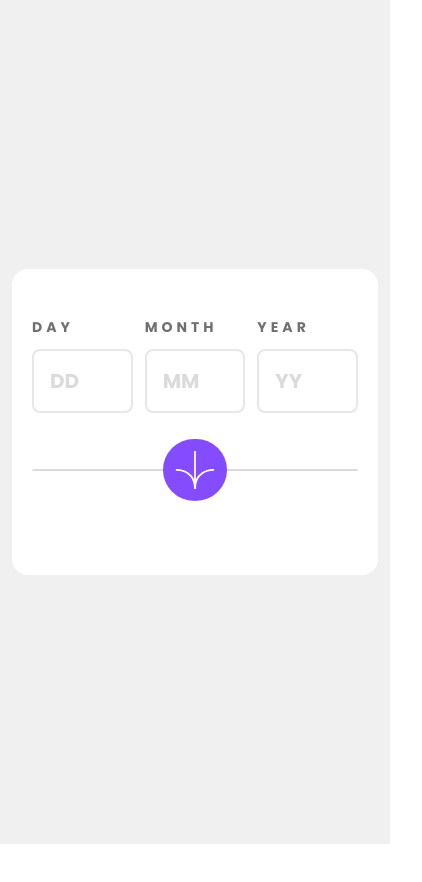
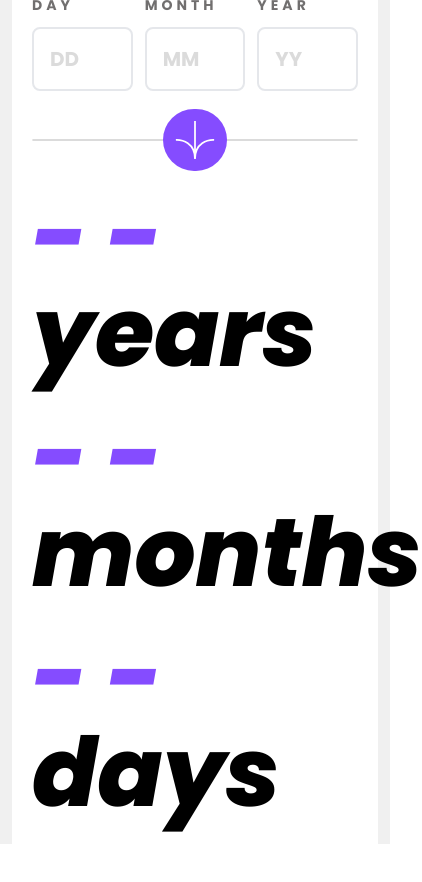
Before and after one commit to sam4web/age-calculator-app, a React (Vite) app: page / in a window 390 px wide. Shown: the top 882 px of the page, 422 px wide, since content can reach past the window. Before the commit the page ends 844 px from the top, so only its background shows below. Built offline with nearby package versions, Linux system fonts and the light colour scheme.

Commit message:
changed states for input, data & errors data displayed on bottom

```diff
--- a/src/App.jsx
+++ b/src/App.jsx
@@ -2,15 +2,21 @@ import { useEffect, useState } from 'react';
 import { InputField, LineBreak } from './components';
 
 const App = () => {
-  const [data, setData] = useState({
-    day: 0,
-    month: 0,
-    year: 0,
-  });
+  const [input, setInput] = useState(null);
+  const [data, setData] = useState(null);
+  const [errors, setErrors] = useState(null);
 
   useEffect(() => {
+    console.log(input);
+  }, [input]);
+
+  const checkErrors = () => {};
+
+  const calculateAge = () => {
+    checkErrors();
     console.log(data);
-  }, [data]);
+    console.log(errors);
+  };
 
   return (
     <>
@@ -20,34 +26,50 @@ const App = () => {
             <InputField
               label={'day'}
               placeholder={'DD'}
-              value={data.day}
+              value={input?.day}
+              error={errors?.day}
               changeValue={(value) =>
-                setData((prevData) => ({ ...prevData, day: value }))
+                setInput((prevInput) => ({ ...prevInput, day: value }))
               }
             />
             <InputField
               label={'month'}
               placeholder={'MM'}
-              value={data.month}
+              value={input?.month}
+              error={errors?.day}
               changeValue={(value) =>
-                setData((prevData) => ({ ...prevData, month: value }))
+                setInput((prevInput) => ({ ...prevInput, month: value }))
               }
             />
             <InputField
               label={'year'}
               placeholder={'YY'}
-              value={data.year}
+              value={input?.year}
+              error={errors?.day}
               changeValue={(value) =>
-                setData((prevData) => ({ ...prevData, year: value }))
+                setInput((prevInput) => ({ ...prevInput, year: value }))
               }
             />
           </div>
           {/* /input-container */}
 
-          <LineBreak />
+          <LineBreak calculateAge={calculateAge} />
 
-          <section></section>
-          {/* /data */}
+          <section>
+            <h3 className='font-extrabold text-8xl italic mb-7'>
+              <span className='text-purple'>{data ? data.year : '- -'}</span>{' '}
+              years
+            </h3>
+            <h3 className='font-extrabold text-8xl italic mb-7'>
+              <span className='text-purple'>{data ? data.month : '- -'}</span>{' '}
+              months
+            </h3>
+            <h3 className='font-extrabold text-8xl italic mb-7'>
+              <span className='text-purple'>{data ? data.day : '- -'}</span>{' '}
+              days
+            </h3>
+          </section>
+          {/* /input */}
         </main>
       </div>
     </>
--- a/src/components/InputField.jsx
+++ b/src/components/InputField.jsx
@@ -3,7 +3,7 @@ const InputField = ({ label, placeholder, value, changeValue }) => {
     <div className='flex flex-col w-full md:w-[160px]'>
       <label
         htmlFor={label}
-        className='text-sm md:text-md uppercase text-grey-smokey tracking-[4px] font-normal'
+        className='text-sm md:text-md uppercase text-grey-smokey tracking-[4px] font-normal mb-3'
       >
         {label}
       </label>
@@ -11,10 +11,13 @@ const InputField = ({ label, placeholder, value, changeValue }) => {
         id={label}
         type='number'
         placeholder={placeholder}
-        value={value > 0 ? value : ''}
+        value={value ? value : ''}
         onChange={(e) => changeValue(parseInt(e.target.value))}
-        className='w-full border-2 border-gray-smokey outline-none rounded-lg px-4 md:px-5 py-4 text-xl md:text-3xl mt-3 placeholder:text-grey-light text-off-black focus:border-purple focus:placeholder:text-transparent transition'
+        className='w-full border-2 border-gray-smokey outline-none rounded-lg px-4 md:px-5 py-4 text-xl md:text-3xl placeholder:text-grey-light text-off-black focus:border-purple focus:placeholder:text-transparent transition'
       />
+      {/* <p className='text-light-red text-[15px] font-sans italic mt-2'>
+        This field is required
+      </p> */}
     </div>
   );
 };
--- a/src/components/LineBreak.jsx
+++ b/src/components/LineBreak.jsx
@@ -1,14 +1,17 @@
 import { arrowIcon } from '../assets';
 
-const LineBreak = () => {
+const LineBreak = ({ calculateAge }) => {
   return (
-    <div className='relative my-14'>
+    <div className='relative my-12'>
       <hr className='border border-grey-light rounded-full' />
-      <button className='absolute top-1/2 -translate-y-1/2 right-1/2 md:right-0 translate-x-1/2 md:translate-x-0 '>
+      <button
+        className='absolute top-1/2 -translate-y-1/2 right-1/2 md:right-0 translate-x-1/2 md:translate-x-0 bg-purple rounded-full hover:bg-black transition'
+        onClick={calculateAge}
+      >
         <img
           src={arrowIcon}
           alt='arrow-icon'
-          className='bg-purple w-16 md:w-20 p-3 md:p-4 rounded-full'
+          className='w-16 md:w-20 p-3 md:p-4'
         />
       </button>
     </div>
--- a/tailwind.config.js
+++ b/tailwind.config.js
@@ -16,9 +16,9 @@ export default {
         },
         'off-black': 'hsl(0, 0%, 8%)',
       },
-    },
-    fontFamily: {
-      display: ['Poppins', 'sans-serif'],
+      fontFamily: {
+        display: ['Poppins', 'sans-serif'],
+      },
     },
   },
   plugins: [],
```
